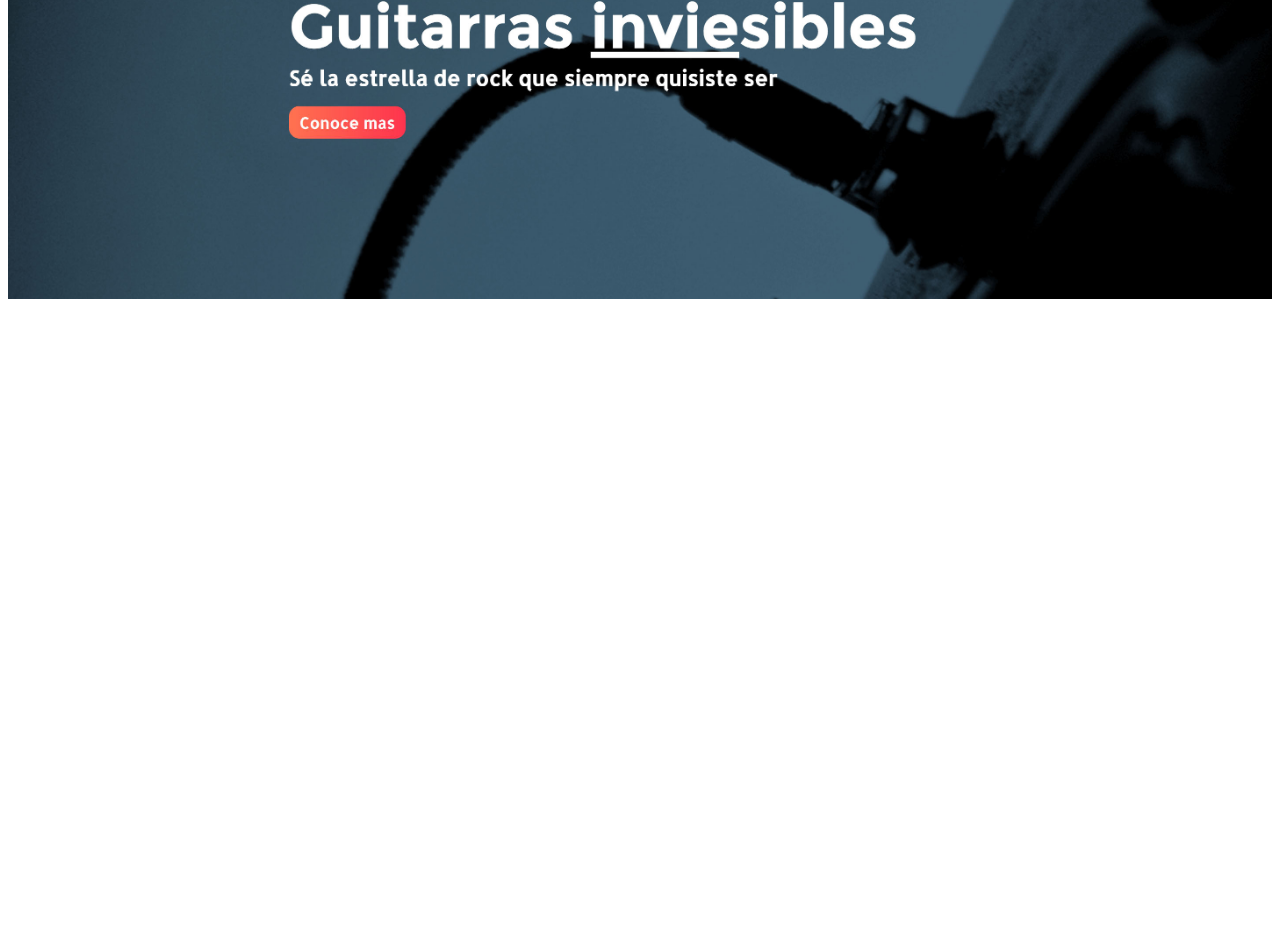
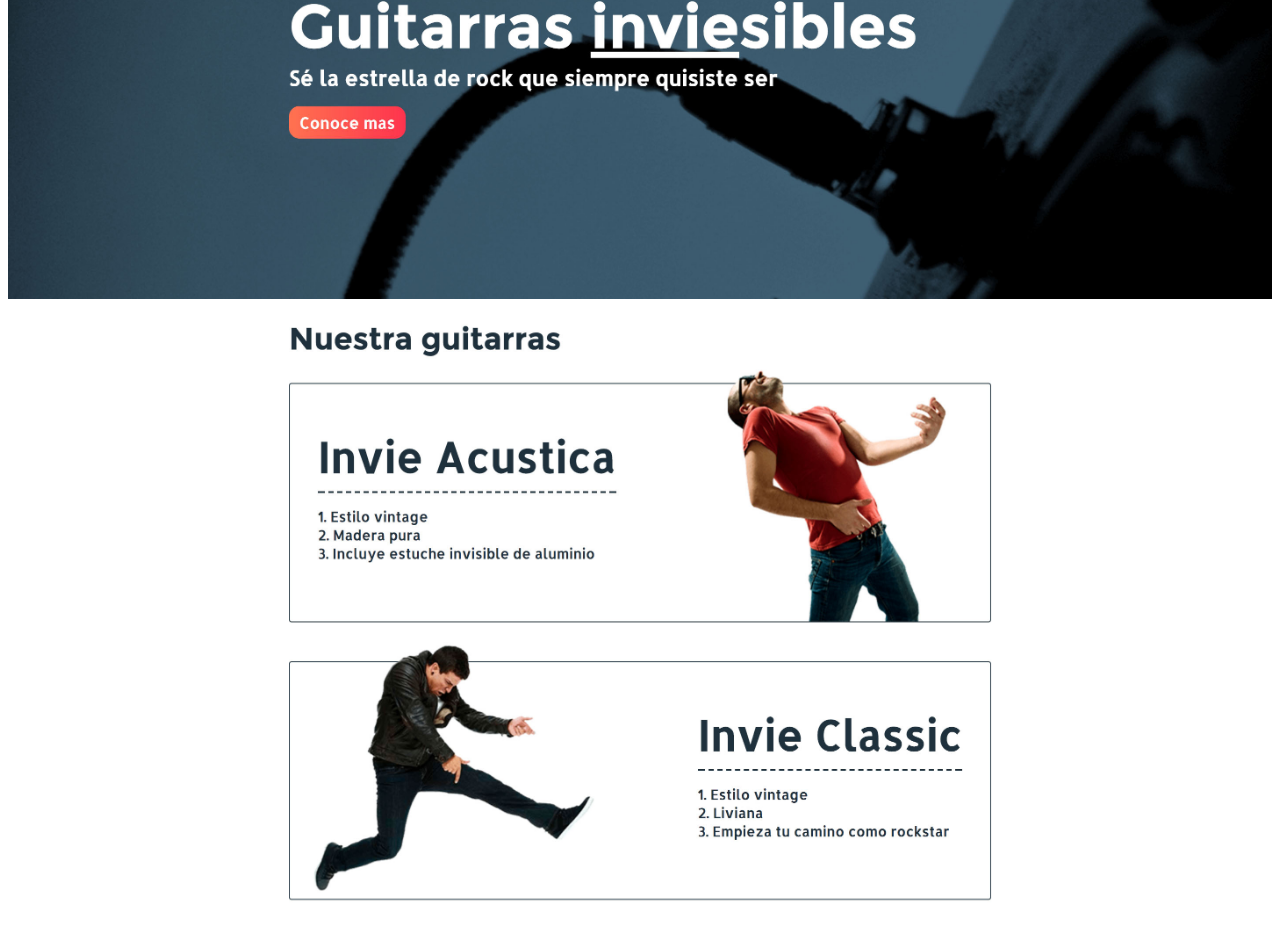
Before and after one commit to zriiman84/invie-github, a plain HTML site: page index.html in a window 1280 px wide. Shown: the part 170-1118 px from the top of the page. Before the commit the page ends 800 px from the top, so only its background shows below. Drawn offline with Linux system fonts and the light colour scheme.

Commit message:
Agregando acusticas y clasica

```diff
--- a/index.html
+++ b/index.html
@@ -18,5 +18,8 @@
 		<img src="img/header.jpg" alt="header">
 		<img src="img/hero.jpg" alt="hero">
 
+		<img src="img/acustica.jpg" alt="acustica">
+		<img src="img/clasica.jpg" alt="clasica">
+
 </body>
 </html>
```
Also changed, not shown: img/acustica.jpg (added), img/clasica.jpg (added).
